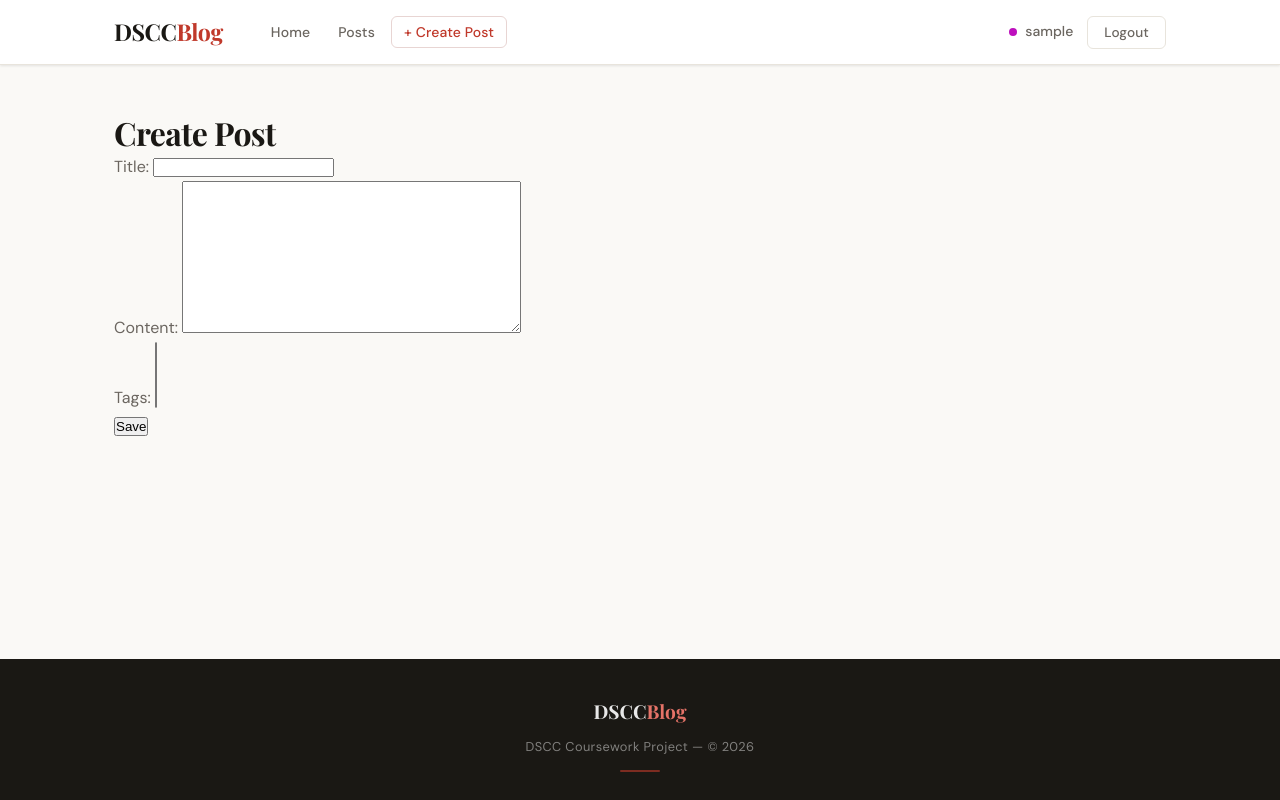
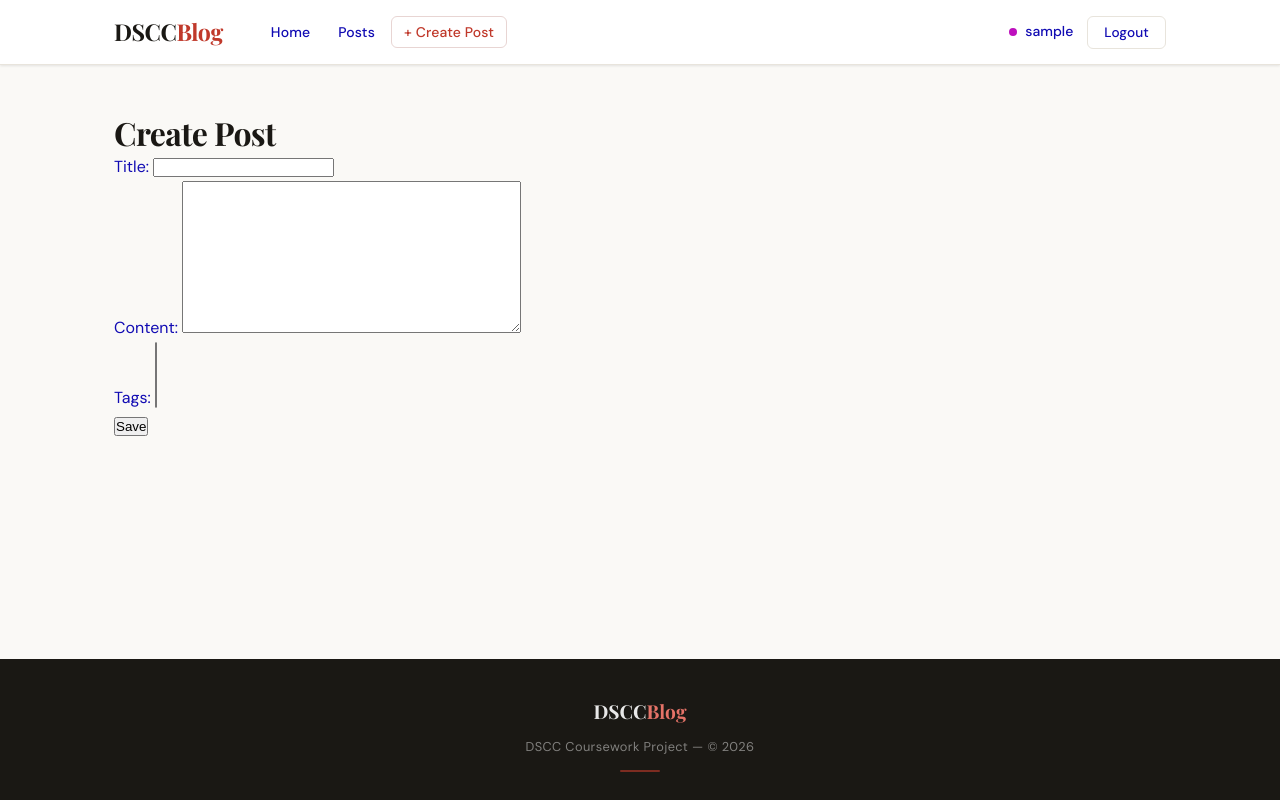
Before and after one commit to 00017024/dscc-project, a Django app: page /posts/create/ in a window 1280 px wide. Run offline with Django 5.2, Linux system fonts and the light colour scheme; the visitor is signed in with stand-in values (Sample User, id 1); data that the repository does not hold is empty; some web fonts are replaced.

Commit message:
change color

```diff
--- a/core/static/css/style.css
+++ b/core/static/css/style.css
@@ -9,7 +9,7 @@
   --color-surface:    #ffffff;
   --color-border:     #e8e4dc;
   --color-ink:        #1a1814;
-  --color-ink-muted:  #6b6660;
+  --color-ink-muted:  #110bb3;
   --color-accent:     #c0392b;
   --color-accent-dim: #e8d5d3;
   --color-nav-bg:     #ffffff;
```
